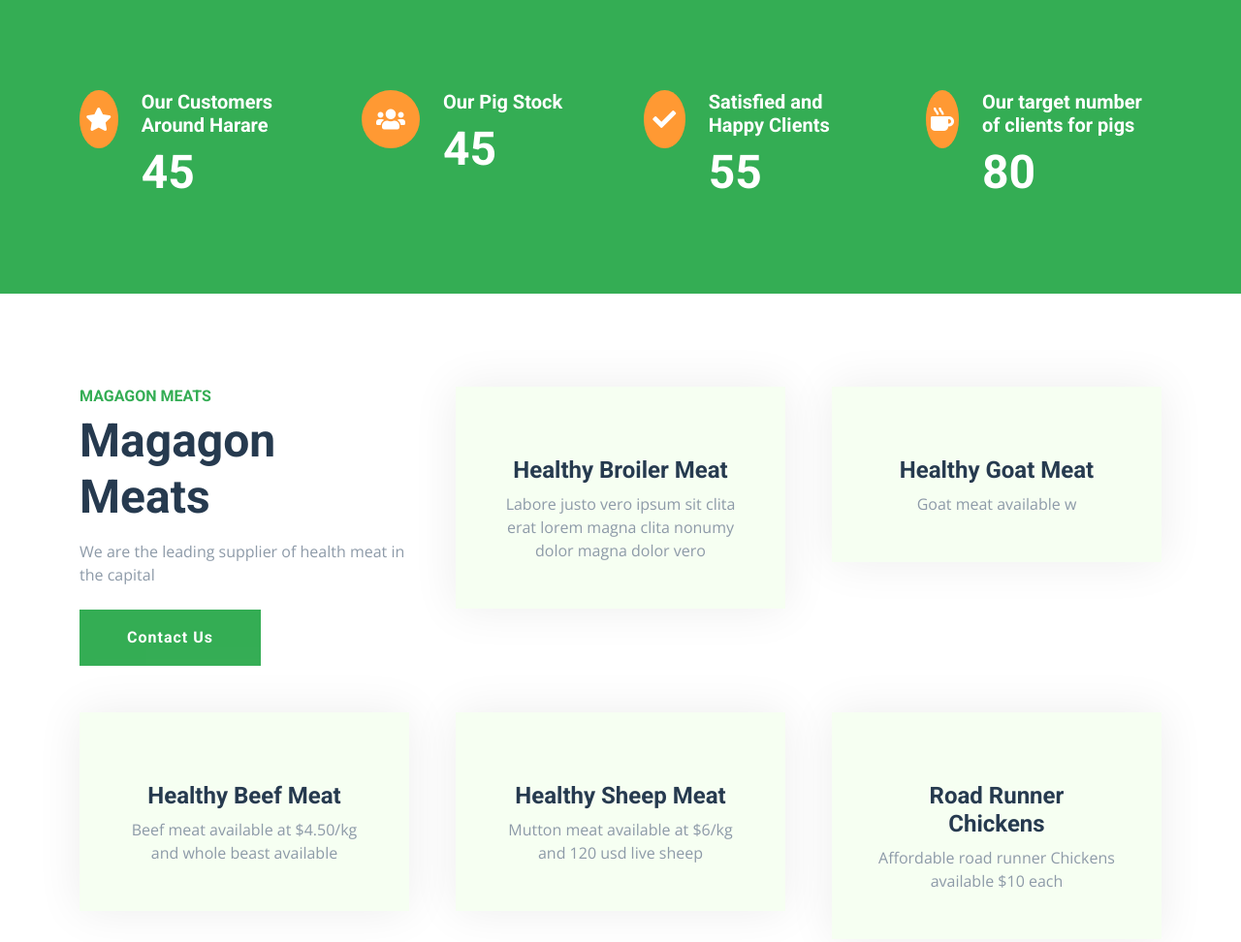
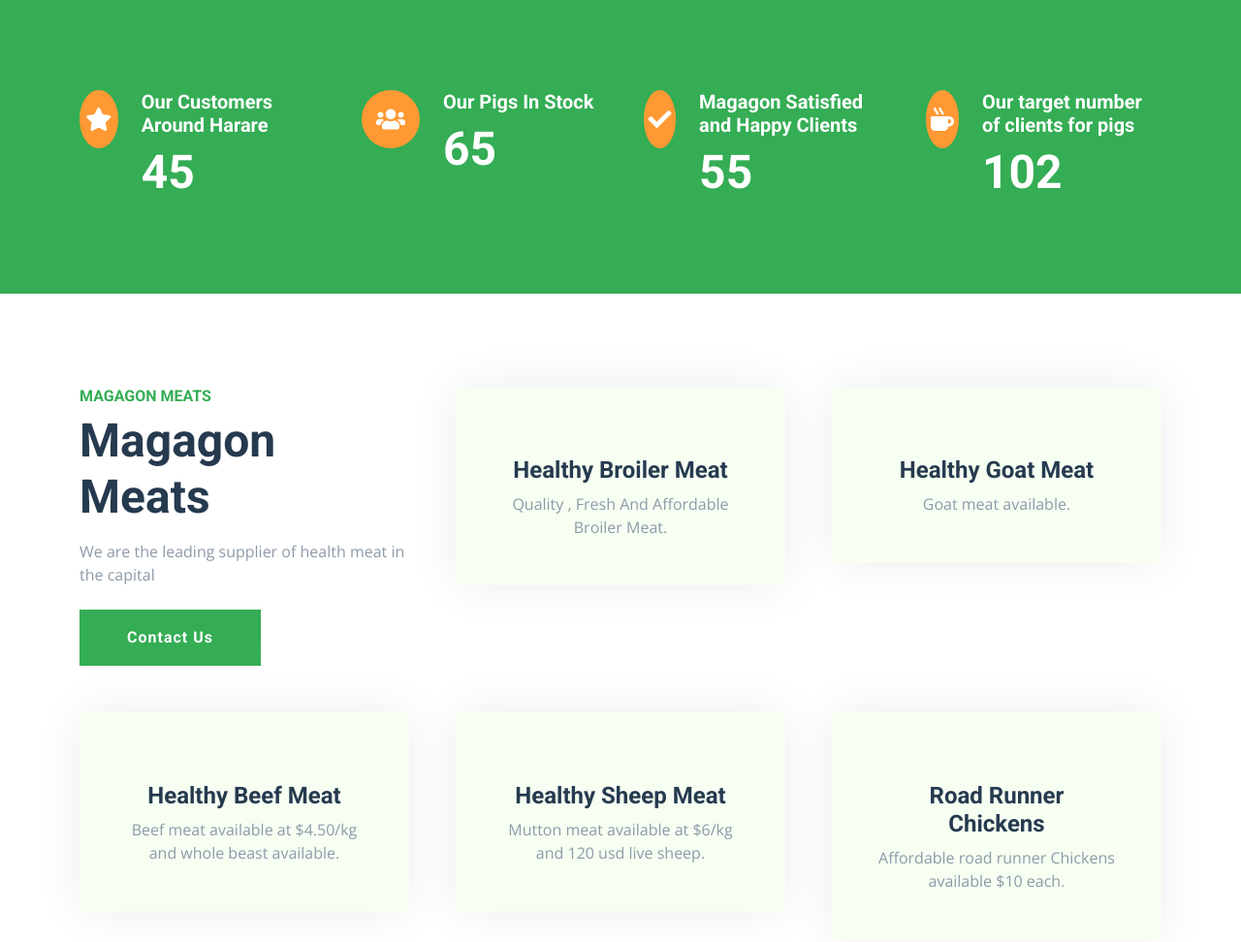
Before and after one commit to Blessward/magagon-meats, a plain HTML site: page index.html in a window 1280 px wide. Shown: the part 1662-2634 px from the top of the page at 97% size. Drawn offline with nearby package versions, Linux system fonts and the light colour scheme.

Commit message:
Update index.html

```diff
--- a/index.html
+++ b/index.html
@@ -187,8 +187,8 @@
                             <i class="fa fa-users fs-4 text-white"></i>
                         </div>
                         <div class="ps-4">
-                            <h5 class="text-white">Our Pig Stock </h5>
-                            <h1 class="display-5 text-white mb-0" data-toggle="counter-up">45</h1>
+                            <h5 class="text-white">Our Pigs In  Stock </h5>
+                            <h1 class="display-5 text-white mb-0" data-toggle="counter-up">65</h1>
                         </div>
                     </div>
                 </div>
@@ -198,7 +198,7 @@
                             <i class="fa fa-check fs-4 text-white"></i>
                         </div>
                         <div class="ps-4">
-                            <h5 class="text-white">Satisfied and Happy Clients</h5>
+                            <h5 class="text-white"> Magagon Satisfied and Happy Clients</h5>
                             <h1 class="display-5 text-white mb-0" data-toggle="counter-up">55</h1>
                         </div>
                     </div>
@@ -210,7 +210,7 @@
                         </div>
                         <div class="ps-4">
                             <h5 class="text-white">Our target number of clients for pigs </h5>
-                            <h1 class="display-5 text-white mb-0" data-toggle="counter-up">80</h1>
+                            <h1 class="display-5 text-white mb-0" data-toggle="counter-up">102</h1>
                         </div>
                     </div>
                 </div>
@@ -239,35 +239,35 @@
 
                         <h4>Healthy  Broiler Meat</h4>
 
-                        <p class="mb-0">Labore justo vero ipsum sit clita erat lorem magna clita nonumy dolor magna dolor vero</p>
+                        <p class="mb-0">Quality , Fresh And Affordable Broiler Meat.</p>
                     </div>
                 </div>
                 <div class="col-lg-4 col-md-6">
                     <div class="service-item bg-light text-center p-5">
                         <i class="fa fa-applee-alt display-1 text-primary mb-3"></i>
                         <h4>Healthy Goat Meat</h4>
-                        <p class="mb-0">Goat meat available w</p>
+                        <p class="mb-0">Goat meat available.</p>
                     </div>
                 </div>
                 <div class="col-lg-4 col-md-6">
                     <div class="service-item bg-light text-center p-5">
                         <i class="fa fa-dogg display-1 text-primary mb-3"></i>
                         <h4>Healthy Beef Meat</h4>
-                        <p class="mb-0">Beef meat available at $4.50/kg and whole beast available</p>
+                        <p class="mb-0">Beef meat available at $4.50/kg and whole beast available.</p>
                     </div>
                 </div>
                 <div class="col-lg-4 col-md-6">
                     <div class="service-item bg-light text-center p-5">
                         <i class="fa fa-tractorr display-1 text-primary mb-3"></i>
                         <h4>Healthy Sheep Meat</h4>
-                        <p class="mb-0">Mutton meat available at $6/kg and 120 usd live sheep</p>
+                        <p class="mb-0">Mutton meat available at $6/kg and 120 usd live sheep.</p>
                     </div>
                 </div>
                 <div class="col-lg-4 col-md-6">
                     <div class="service-item bg-light text-center p-5">
                         <i class="fa fa-seedlingg display-1 text-primary mb-3"></i>
                         <h4>Road Runner Chickens </h4>
-                        <p class="mb-0">Affordable road runner Chickens available $10 each</p>
+                        <p class="mb-0">Affordable road runner Chickens available $10 each.</p>
                     </div>
                 </div>
             </div>
@@ -405,7 +405,7 @@
         <div class="container">
             <div class="mx-auto text-center mb-5" style="max-width: 500px;">
                 <h6 class="text-primary text-uppercase">The Team</h6>
-                <h1 class="display-5">We Are Professional Pig Farmers</h1>
+                <h1 class="display-5">We Are Professional Quality Meat  Farmers In Zimbabwe.</h1>
             </div>
             <div class="row g-5">
                 <div class="col-lg-4 col-md-6">
```
